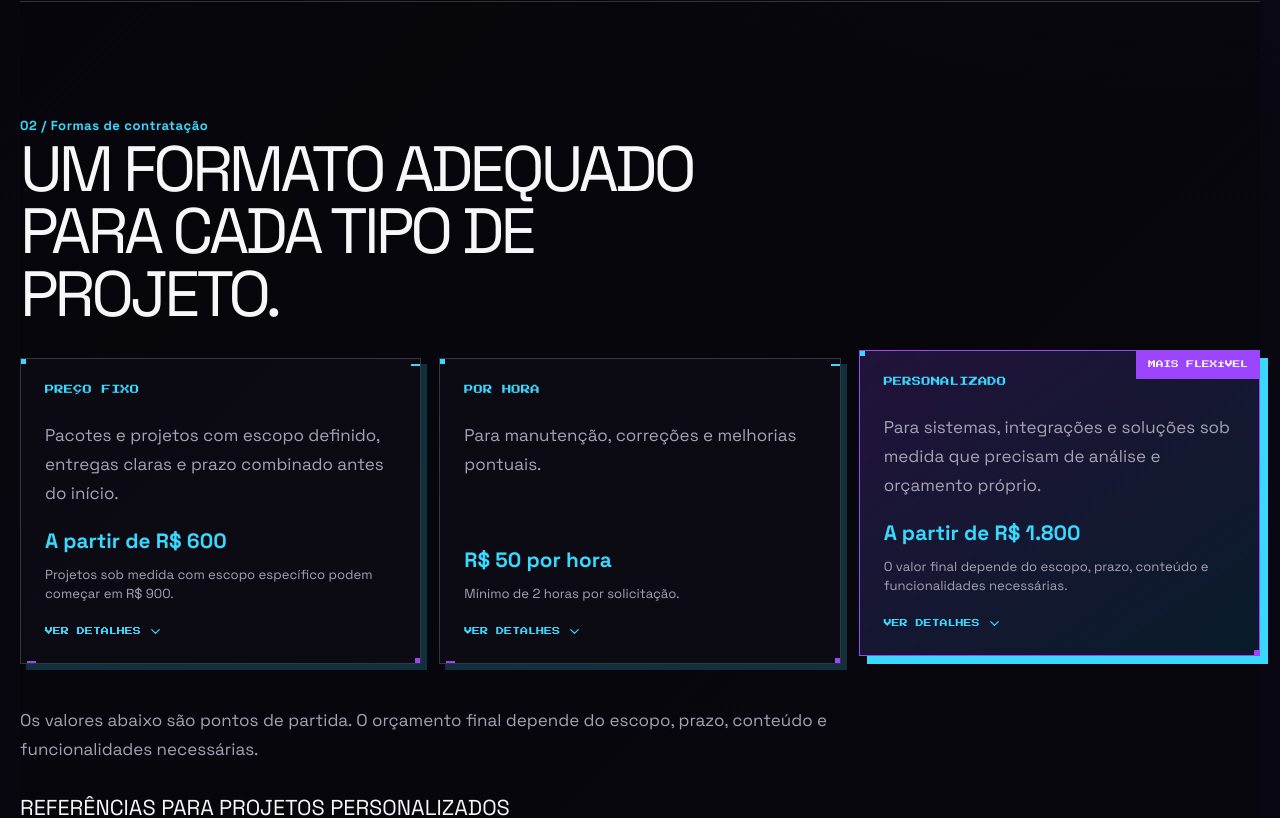
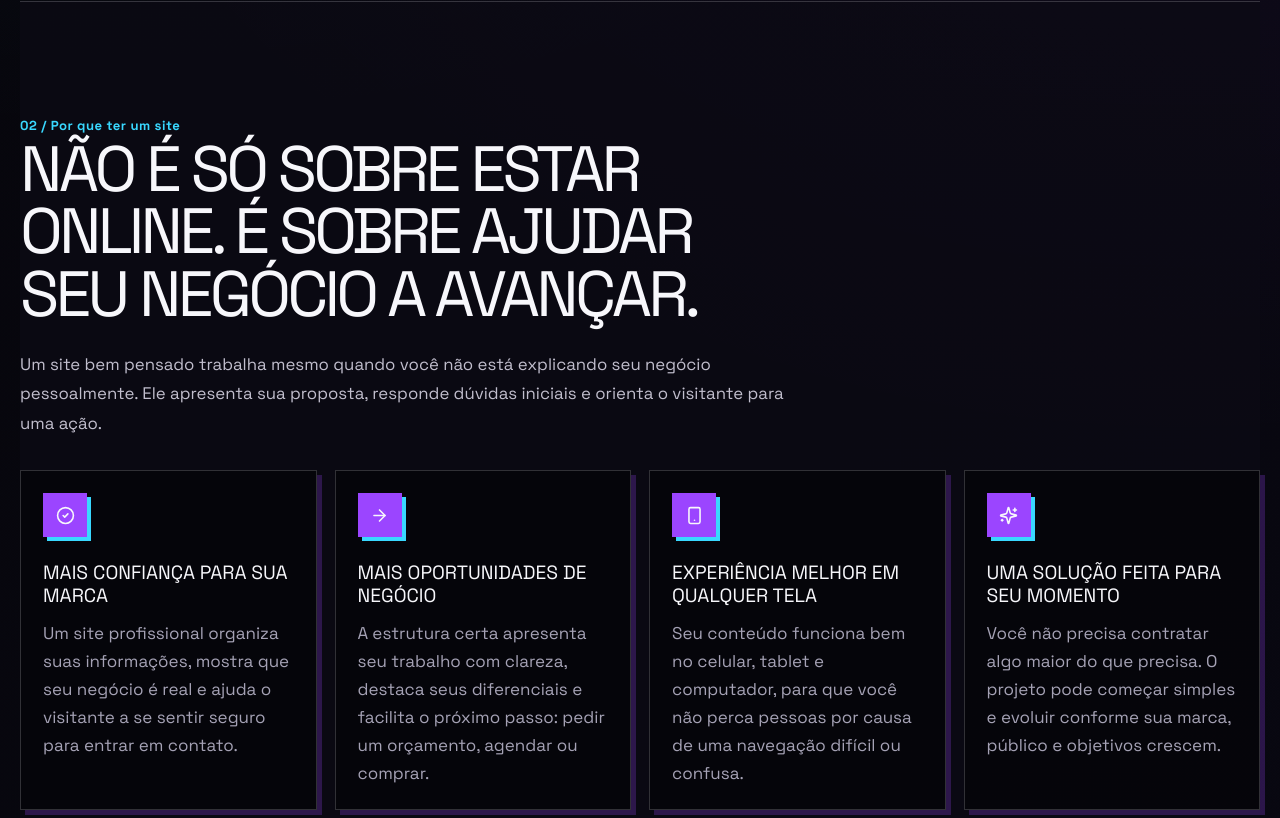
Before and after one commit to otavio2019/otavio-portfolio, a React (Vite) app in the folder client/: page /servicos in a window 1280 px wide. Shown: the part 1580-2398 px from the top of the page. Built offline with nearby package versions, Linux system fonts and the light colour scheme.

Commit message:
feat: explain service benefits to clients

```diff
--- a/client/src/index.css
+++ b/client/src/index.css
@@ -1526,6 +1526,7 @@ h2 span {
 }
 
 @media (max-width: 880px) {
+  .benefits-grid,
   .pricing-grid,
   .pricing-details {
     grid-template-columns: 1fr;
@@ -1604,6 +1605,64 @@ h2 span {
 
 .engagement-section {
   background: rgba(5, 5, 9, 0.42);
+}
+
+.benefits-section {
+  background: rgba(12, 11, 20, 0.7);
+}
+
+.benefits-intro {
+  max-width: 780px;
+  margin: -8px 0 32px;
+  color: #c1becd;
+  font-size: 1.05rem;
+  line-height: 1.75;
+}
+
+.benefits-grid {
+  display: grid;
+  grid-template-columns: repeat(4, minmax(0, 1fr));
+  gap: 18px;
+}
+
+.benefit-card {
+  min-height: 250px;
+  padding: 22px;
+  border: 1px solid var(--line);
+  background: rgba(5, 5, 9, 0.86);
+  box-shadow: 5px 5px 0 rgba(155, 69, 255, 0.24);
+  transition: transform 0.2s ease, border-color 0.2s ease, box-shadow 0.2s ease;
+}
+
+.benefit-card:hover,
+.benefit-card:focus-within {
+  border-color: var(--primary);
+  box-shadow: 7px 7px 0 var(--accent);
+  transform: translateY(-4px);
+}
+
+.benefit-icon {
+  display: inline-flex;
+  align-items: center;
+  justify-content: center;
+  width: 44px;
+  height: 44px;
+  margin-bottom: 24px;
+  background: var(--accent);
+  color: var(--text);
+  box-shadow: 4px 4px 0 var(--primary);
+}
+
+.benefit-card h3 {
+  margin-bottom: 12px;
+  font-size: 1.2rem;
+  line-height: 1.2;
+  text-transform: uppercase;
+}
+
+.benefit-card p {
+  color: var(--muted);
+  line-height: 1.65;
 }
 
 .engagement-grid {
--- a/client/src/pages/Services.tsx
+++ b/client/src/pages/Services.tsx
@@ -18,6 +18,29 @@ const services = [
     title: "Interfaces web",
     description: "Telas e experiências digitais organizadas para produtos, sistemas e negócios em crescimento.",
     icon: Smartphone,
+  },
+];
+
+const serviceBenefits = [
+  {
+    title: "Mais confiança para sua marca",
+    text: "Um site profissional organiza suas informações, mostra que seu negócio é real e ajuda o visitante a se sentir seguro para entrar em contato.",
+    icon: CheckCircle2,
+  },
+  {
+    title: "Mais oportunidades de negócio",
+    text: "A estrutura certa apresenta seu trabalho com clareza, destaca seus diferenciais e facilita o próximo passo: pedir um orçamento, agendar ou comprar.",
+    icon: ArrowRight,
+  },
+  {
+    title: "Experiência melhor em qualquer tela",
+    text: "Seu conteúdo funciona bem no celular, tablet e computador, para que você não perca pessoas por causa de uma navegação difícil ou confusa.",
+    icon: Smartphone,
+  },
+  {
+    title: "Uma solução feita para seu momento",
+    text: "Você não precisa contratar algo maior do que precisa. O projeto pode começar simples e evoluir conforme sua marca, público e objetivos crescem.",
+    icon: Sparkles,
   },
 ];
 
@@ -307,6 +330,7 @@ Gostaria de explicar melhor o que preciso.`;
         </a>
         <nav id="services-navigation" className={menuOpen ? "nav services-nav open" : "nav services-nav"} aria-label="Navegação de serviços">
           <a href="#servicos" onClick={() => setMenuOpen(false)}>Serviços</a>
+          <a href="#beneficios" onClick={() => setMenuOpen(false)}>Benefícios</a>
           <a href="#contratacao" onClick={() => setMenuOpen(false)}>Contratação</a>
           <a href="#processo" onClick={() => setMenuOpen(false)}>Processo</a>
           <a href="/" onClick={() => setMenuOpen(false)}>Portfólio</a>
@@ -363,11 +387,31 @@ Gostaria de explicar melhor o que preciso.`;
           </div>
         </section>
 
+        {/* Benefícios que traduzem o serviço em valor para o cliente. */}
+        <section id="beneficios" className="content-section section benefits-section">
+          <div className="section-header services-section-header">
+            <div>
+              <span className="section-kicker">02 / Por que ter um site</span>
+              <h2>Não é só sobre estar online. É sobre ajudar seu negócio a avançar.</h2>
+            </div>
+          </div>
+          <p className="benefits-intro">Um site bem pensado trabalha mesmo quando você não está explicando seu negócio pessoalmente. Ele apresenta sua proposta, responde dúvidas iniciais e orienta o visitante para uma ação.</p>
+          <div className="benefits-grid">
+            {serviceBenefits.map(({ title, text, icon: Icon }) => (
+              <article key={title} className="benefit-card">
+                <div className="benefit-icon" aria-hidden="true"><Icon size={19} /></div>
+                <h3>{title}</h3>
+                <p>{text}</p>
+              </article>
+            ))}
+          </div>
+        </section>
+
         {/* Formas de contratação e referências para escopos personalizados. */}
         <section id="contratacao" className="content-section section engagement-section">
           <div className="section-header">
             <div>
-              <span className="section-kicker">02 / Formas de contratação</span>
+              <span className="section-kicker">03 / Formas de contratação</span>
               <h2>Um formato adequado para cada tipo de projeto.</h2>
             </div>
           </div>
@@ -426,7 +470,7 @@ Gostaria de explicar melhor o que preciso.`;
         <section id="processo" className="content-section section">
           <div className="section-header">
             <div>
-              <span className="section-kicker">03 / Como funciona</span>
+              <span className="section-kicker">04 / Como funciona</span>
               <h2>Do primeiro papo até o site no ar.</h2>
             </div>
           </div>
@@ -445,7 +489,7 @@ Gostaria de explicar melhor o que preciso.`;
         <section className="services-faq content-section dark-section section">
           <div className="section-header">
             <div>
-              <span className="section-kicker">04 / Dúvidas</span>
+              <span className="section-kicker">05 / Dúvidas</span>
               <h2>Antes de começar.</h2>
             </div>
           </div>
@@ -463,7 +507,7 @@ Gostaria de explicar melhor o que preciso.`;
         <section className="contact-section section services-contact-section">
           <div className="contact-grid">
             <div className="contact-copy services-contact-copy">
-              <span className="section-kicker">05 / Fale comigo</span>
+              <span className="section-kicker">06 / Fale comigo</span>
               <h2>Vamos tirar sua ideia do papel.</h2>
               <p>Você não precisa saber explicar tudo agora. Conte o que já tem em mente e eu ajudo a organizar o próximo passo.</p>
               <div className="services-contact-points">
```
